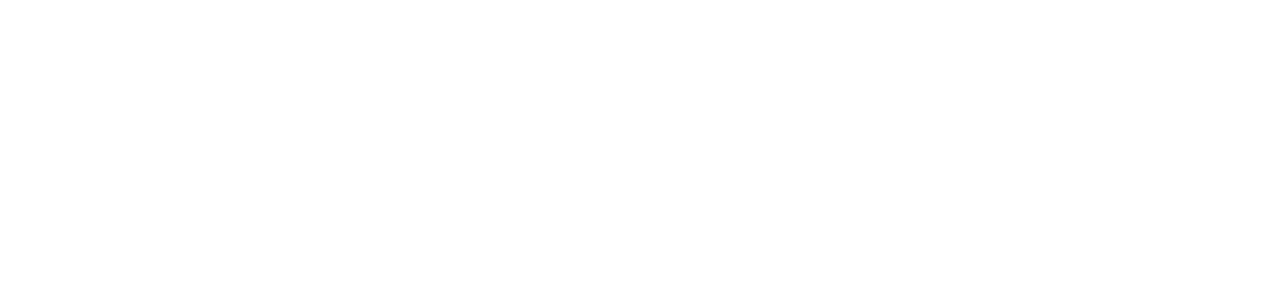
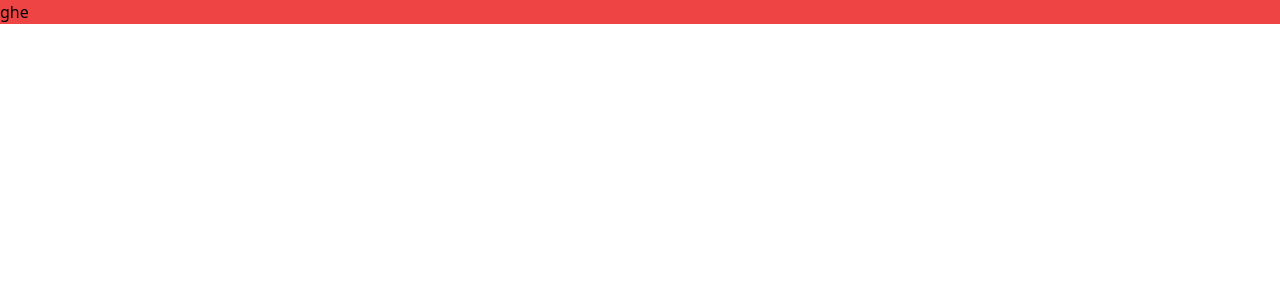
Before and after one commit to phj9020/CarrotMarket, a Next.js app: page / in a window 1280 px wide. Shown: the top 300 px of the page. Built offline with nearby package versions, Linux system fonts and the light colour scheme.

Commit message:
tailwind setup

```diff
--- a/package.json
+++ b/package.json
@@ -15,8 +15,11 @@
   "devDependencies": {
     "@types/node": "17.0.14",
     "@types/react": "17.0.38",
+    "autoprefixer": "^10.4.2",
     "eslint": "8.8.0",
     "eslint-config-next": "12.0.10",
+    "postcss": "^8.4.6",
+    "tailwindcss": "^3.0.18",
     "typescript": "4.5.5"
   }
 }
--- a/pages/index.tsx
+++ b/pages/index.tsx
@@ -2,8 +2,8 @@
 
 const Home: NextPage = () => {
   return (
-    <div>
-
+    <div className="bg-red-500">
+      <h1 className="text-black">ghe</h1>
     </div>
   )
 }
--- /dev/null
+++ b/postcss.config.js
@@ -0,0 +1,6 @@
+module.exports = {
+  plugins: {
+    tailwindcss: {},
+    autoprefixer: {},
+  },
+}
--- a/styles/globals.css
+++ b/styles/globals.css
@@ -1,16 +1,3 @@
-html,
-body {
-  padding: 0;
-  margin: 0;
-  font-family: -apple-system, BlinkMacSystemFont, Segoe UI, Roboto, Oxygen,
-    Ubuntu, Cantarell, Fira Sans, Droid Sans, Helvetica Neue, sans-serif;
-}
-
-a {
-  color: inherit;
-  text-decoration: none;
-}
-
-* {
-  box-sizing: border-box;
-}
+@tailwind base;
+@tailwind components;
+@tailwind utilities;
--- /dev/null
+++ b/tailwind.config.js
@@ -0,0 +1,11 @@
+module.exports = {
+  content: [
+    // tailwind configuration 1. Where are we going to using tailwind
+    "./pages/**/*.{js,jsx,ts,tsx}",
+    "./components/**/*.{js,jsx,ts,tsx}",
+  ],
+  theme: {
+    extend: {},
+  },
+  plugins: [],
+};
```
Also changed, not shown: 1 other file (tests, documents, lock files or other folders).
